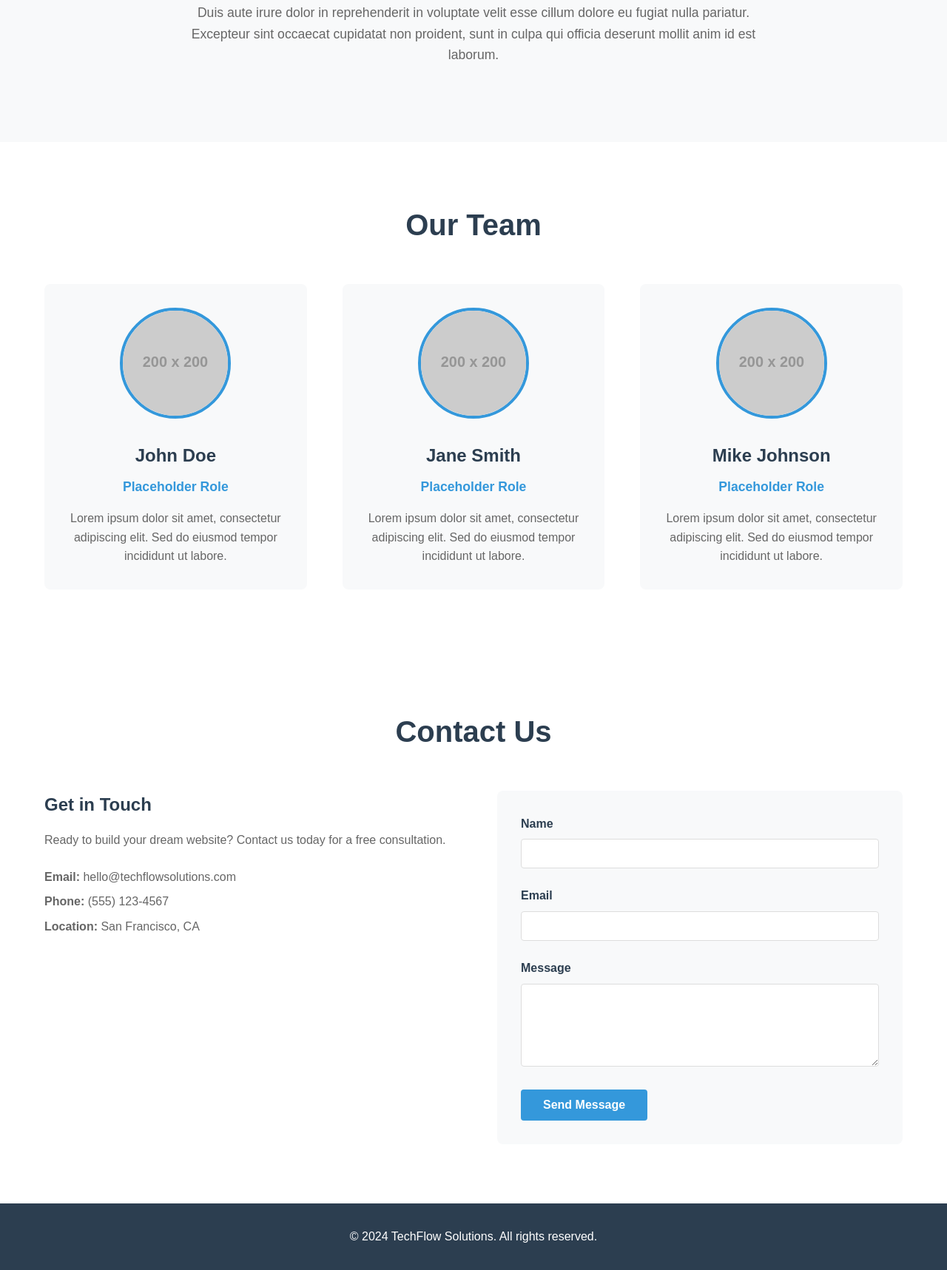
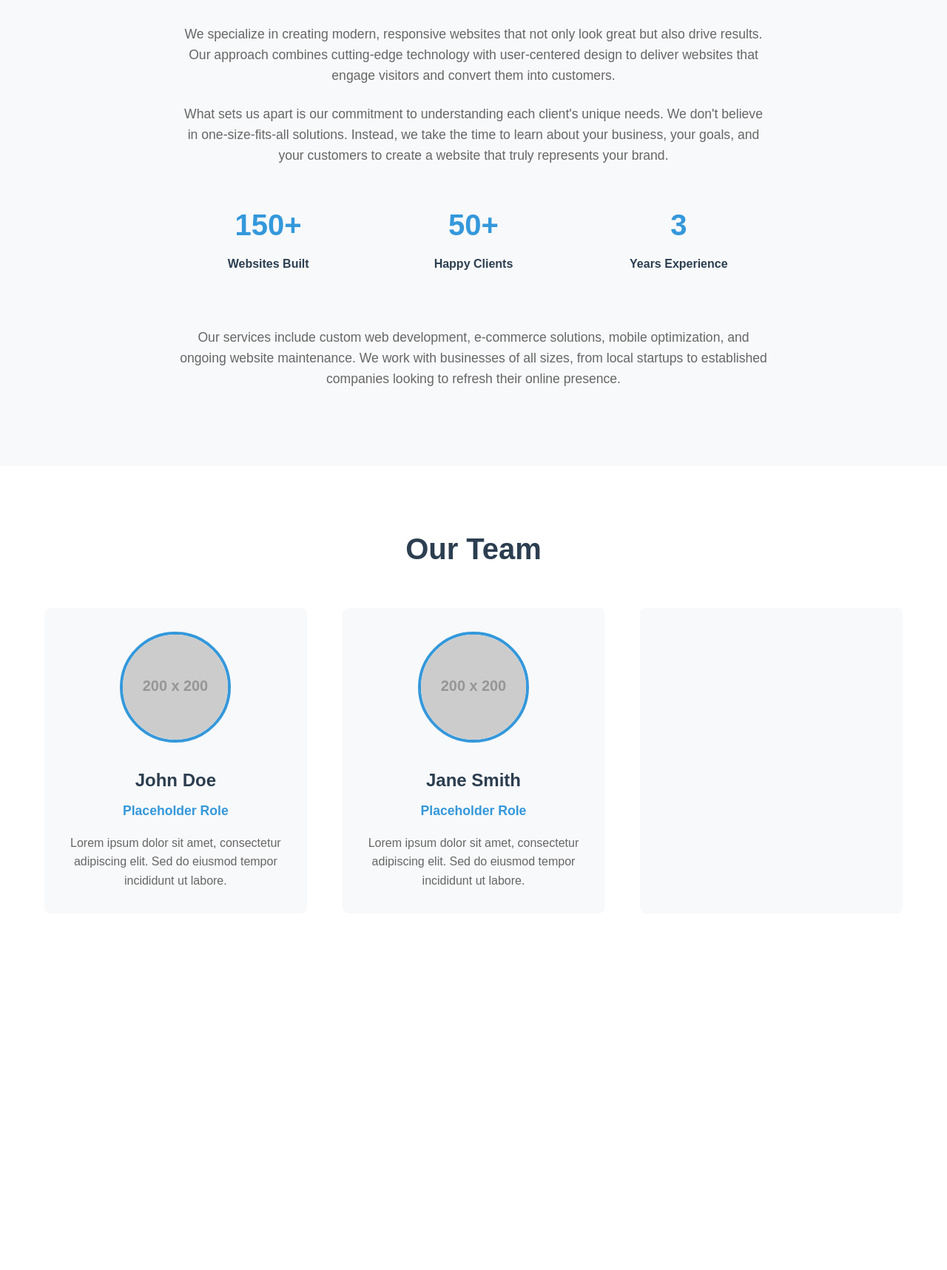
Before and after one commit to Dsilvels/COMPSVIII-Assignment2, a plain HTML site: page index.html in a window 1280 px wide. Shown: the part 674-2391 px from the top of the page at 74% size. After the commit the page ends 1989 px from the top, so only its background shows below. Drawn offline with Linux system fonts and the light colour scheme; placeholder pictures from the web are drawn by us.

Commit message:
Update About section with team information

```diff
--- a/index.html
+++ b/index.html
@@ -35,10 +35,28 @@
         <div class="container">
             <h2>About Us</h2>
             <div class="about-content">
-                <!-- PLACEHOLDER: About content will be replaced in the assignment -->
-                <p>Lorem ipsum dolor sit amet, consectetur adipiscing elit. Sed do eiusmod tempor incididunt ut labore et dolore magna aliqua. Ut enim ad minim veniam, quis nostrud exercitation ullamco laboris.</p>
-                <p>Duis aute irure dolor in reprehenderit in voluptate velit esse cillum dolore eu fugiat nulla pariatur. Excepteur sint occaecat cupidatat non proident, sunt in culpa qui officia deserunt mollit anim id est laborum.</p>
-                <!-- END PLACEHOLDER -->
+                <p>At TechFlow Solutions, we're passionate about helping small businesses succeed in the digital world. Founded in 2020, our team of experienced developers and designers has built over 150 custom websites for clients across various industries.</p>
+
+                <p>We specialize in creating modern, responsive websites that not only look great but also drive results. Our approach combines cutting-edge technology with user-centered design to deliver websites that engage visitors and convert them into customers.</p>
+
+                <p>What sets us apart is our commitment to understanding each client's unique needs. We don't believe in one-size-fits-all solutions. Instead, we take the time to learn about your business, your goals, and your customers to create a website that truly represents your brand.</p>
+
+                <div class="team-stats">
+                    <div class="stat">
+                        <h3>150+</h3>
+                        <p>Websites Built</p>
+                    </div>
+                    <div class="stat">
+                        <h3>50+</h3>
+                        <p>Happy Clients</p>
+                    </div>
+                    <div class="stat">
+                        <h3>3</h3>
+                        <p>Years Experience</p>
+                    </div>
+                </div>
+
+                <p>Our services include custom web development, e-commerce solutions, mobile optimization, and ongoing website maintenance. We work with businesses of all sizes, from local startups to established companies looking to refresh their online presence.</p>
             </div>
         </div>
     </section>
@@ -57,6 +75,7 @@
                     <p class="member-role">Placeholder Role</p>
                     <p class="member-bio">Lorem ipsum dolor sit amet, consectetur adipiscing elit. Sed do eiusmod tempor incididunt ut labore.</p>
                 </div>
+
                 <div class="team-member">
                     <div class="member-photo">
                         <img src="https://placehold.co/200x200" alt="Team Member">
@@ -65,61 +84,7 @@
                     <p class="member-role">Placeholder Role</p>
                     <p class="member-bio">Lorem ipsum dolor sit amet, consectetur adipiscing elit. Sed do eiusmod tempor incididunt ut labore.</p>
                 </div>
+
                 <div class="team-member">
                     <div class="member-photo">
-                        <img src="https://placehold.co/200x200" alt="Team Member">
-                    </div>
-                    <h3>Mike Johnson</h3>
-                    <p class="member-role">Placeholder Role</p>
-                    <p class="member-bio">Lorem ipsum dolor sit amet, consectetur adipiscing elit. Sed do eiusmod tempor incididunt ut labore.</p>
-                </div>
-                <!-- END PLACEHOLDER -->
-            </div>
-        </div>
-    </section>
-
-    <!-- Contact Section -->
-    <section id="contact" class="contact">
-        <div class="container">
-            <h2>Contact Us</h2>
-            <div class="contact-content">
-                <div class="contact-info">
-                    <h3>Get in Touch</h3>
-                    <p>Ready to build your dream website? Contact us today for a free consultation.</p>
-                    <div class="contact-details">
-                        <p><strong>Email:</strong> hello@techflowsolutions.com</p>
-                        <p><strong>Phone:</strong> (555) 123-4567</p>
-                        <p><strong>Location:</strong> San Francisco, CA</p>
-                    </div>
-                </div>
-                <div class="contact-form-container">
-                    <form class="contact-form" id="contactForm">
-                        <div class="form-group">
-                            <label for="name">Name</label>
-                            <input type="text" id="name" name="name" required>
-                        </div>
-                        <div class="form-group">
-                            <label for="email">Email</label>
-                            <input type="email" id="email" name="email" required>
-                        </div>
-                        <div class="form-group">
-                            <label for="message">Message</label>
-                            <textarea id="message" name="message" rows="5" required></textarea>
-                        </div>
-                        <button type="submit" class="submit-button">Send Message</button>
-                    </form>
-                </div>
-            </div>
-        </div>
-    </section>
-
-    <!-- Footer -->
-    <footer>
-        <div class="container">
-            <p>&copy; 2024 TechFlow Solutions. All rights reserved.</p>
-        </div>
-    </footer>
-
-    <script src="script.js"></script>
-</body>
-</html>
+                        <img src="https://placehold.co/200x200" alt="Team
```
